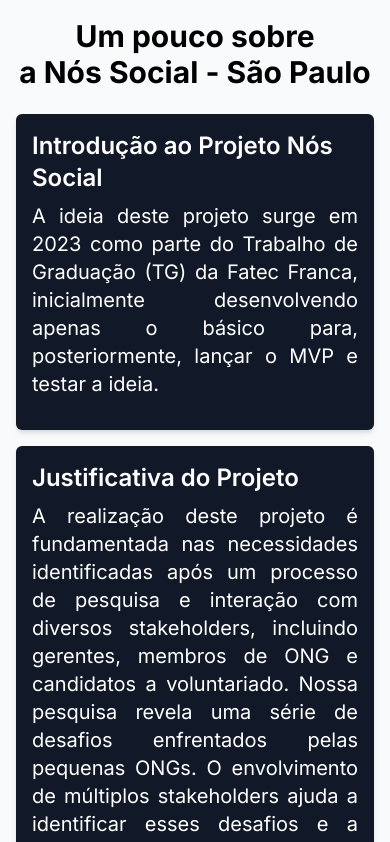
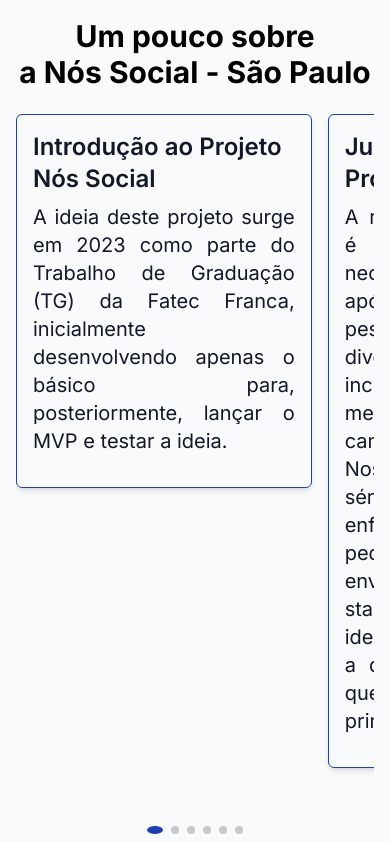
Before and after one commit to mateushilariodias/tg-nos-social-front-end, a Next.js app in the folder client/: page / in a window 390 px wide. Shown: the part 1200-2042 px from the top of the page. Built offline with nearby package versions, Linux system fonts and the light colour scheme.

Commit message:
adjust session cards over and start building their corousel on mobile

```diff
--- a/client/package.json
+++ b/client/package.json
@@ -16,7 +16,8 @@
     "react": "^18",
     "react-dom": "^18",
     "react-icons": "^5.2.1",
-    "react-social-icons": "^6.16.0"
+    "react-social-icons": "^6.16.0",
+    "swiper": "^11.1.4"
   },
   "devDependencies": {
     "@types/node": "^20",
--- a/client/src/app/globals.css
+++ b/client/src/app/globals.css
@@ -1,3 +1,24 @@
 @tailwind base;
 @tailwind components;
 @tailwind utilities;
+
+.swiper-component-wrapper .swiper-slide {
+    @apply h-auto;
+}
+
+.bullets .swiper-pagination-bullet {
+    @apply lg:hidden;
+}
+
+.bullets .swiper-pagination-bullet-active {
+    @apply relative bg-blue-800 w-4 h-2;
+}
+
+.swiper-wrapper .swiper-slide {
+    @apply h-auto;
+}
+
+.CardsAboutSection .swiper-pagination {
+    width: 100%;
+    bottom: 50%;
+}
--- a/client/src/components/homepage/AboutSection.tsx
+++ b/client/src/components/homepage/AboutSection.tsx
@@ -1,14 +1,27 @@
-'use client'
+'use client';
 
+import { DataAboutSection } from "@/data/homepage/AboutSection";
 import AboutSectionRender from "./AboutSectionRender";
 
-function AboutSection() {
-
+export default function AboutSection() {
     return (
         <section className="w-full bg-gray-50 pb-12">
-            <h2 className="font-bold text-center text-3xl pt-12 pb-6">Um pouco sobre <br /> a Nós Social - São Paulo</h2>
-            <AboutSectionRender/>
+            <h2 className="font-bold text-center text-3xl pt-12 pb-6">
+                Um pouco sobre <br /> a Nós Social - São Paulo
+            </h2>
+            <article className="CardsAboutSection block lg:hidden w-full lg:overflow-hidden relative px-4">
+                <AboutSectionRender data={DataAboutSection} />
+            </article>
+            <article className="hidden lg:block">
+                <ul className="grid grid-cols-1 lg:grid-cols-2 gap-4 max-w-4xl mx-auto px-4 lg:px-0 h-auto">
+                    {DataAboutSection.map((item) => (
+                        <li key={item.id} className="border border-solid border-blue-800 text-gray-900 p-4 rounded-md shadow-md">
+                            <h3 className="text-2xl font-semibold pb-2">{item.title}</h3>
+                            <p className="text-xl text-justify pb-4">{item.content}</p>
+                        </li>
+                    ))}
+                </ul>
+            </article>
         </section>
-    )
+    );
 }
-export default AboutSection;
--- a/client/src/components/homepage/AboutSectionRender.tsx
+++ b/client/src/components/homepage/AboutSectionRender.tsx
@@ -1,70 +1,39 @@
-import { AboutSection } from "@/data/homepage/AboutSection"
+import { IDataAboutSection } from "@/data/homepage/AboutSection";
+import { Swiper, SwiperSlide } from 'swiper/react';
+import 'swiper/css';
+import 'swiper/css/pagination';
+import 'swiper/css/navigation';
+import { Pagination } from 'swiper/modules';
+import CardsAboutSection from './CardsAboutSection';
 
-export default function AboutSectionRender(): JSX.Element {
+interface IAboutSectionRenderProps {
+    data: IDataAboutSection[];
+}
+
+export default function AboutSectionRender({ data }: IAboutSectionRenderProps): JSX.Element {
     return (
-        <ul className="grid grid-cols-1 lg:grid-cols-2 gap-4 max-w-4xl mx-auto px-4 lg:px-0">
-            {AboutSection.map((item: any) => {
-                return (
-                    <li key={item.id} className="bg-gray-900 text-white p-4 rounded-md shadow-md">
-                        <h3 className="text-2xl font-semibold pb-2">{item.title}</h3>
-                        <p className="text-xl text-justify pb-4">{item.content}</p>
-                    </li>
-                )
-            })}
-        </ul>
-    )
+        <div className="max-w-4xl mx-auto">
+            <div className="lg:hidden">
+                <Swiper
+                    modules={[Pagination]}
+                    spaceBetween={16}
+                    slidesPerView={1.20}
+                    pagination={{ clickable: true }}
+                    breakpoints={{
+                        640: {
+                            slidesPerView: 2.7,
+                            spaceBetween: 16,
+                        }
+                    }}
+                    className="bullets"
+                >
+                    {data.map((item: IDataAboutSection) => (
+                        <SwiperSlide key={item.id}>
+                            <CardsAboutSection data={item} />
+                        </SwiperSlide>
+                    ))}
+                </Swiper>
+            </div>
+        </div>
+    );
 }
-// import { useState, useEffect } from 'react';
-// import { AboutSection } from "@/data/homepage/AboutSection";
-// import { Swiper, SwiperSlide } from 'swiper/react';
-// import 'swiper/css';
-// import 'swiper/css/pagination';
-// import 'swiper/css/navigation';
-// import { Pagination, Navigation, A11y } from 'swiper/modules';
-
-// export default function AboutSectionRender(): JSX.Element {
-//     const [mounted, setMounted] = useState(false);
-
-//     useEffect(() => {
-//         setMounted(true);
-//     }, []);
-
-//     return (
-//         <div className="max-w-4xl mx-auto">
-//             {mounted && (
-//                 <Swiper
-//                     modules={[Pagination, A11y, Navigation]}
-//                     navigation
-//                     spaceBetween={0}
-//                     slidesPerView={1}
-//                     pagination={{ clickable: true }}
-//                     loop={true}
-//                     breakpoints={{
-//                         1024: {
-//                             spaceBetween: 16,
-//                             slidesPerView: 2,
-//                             navigation: {
-//                                 prevEl: '.teste-button-prev',
-//                                 nextEl: '.teste-button-next',
-//                             },
-//                             pagination: false,
-//                         },
-//                     }}
-//                 >
-//                     {AboutSection.map((item: any) => (
-//                         <SwiperSlide key={item.id}>
-//                             <div className="bg-gray-900 text-white p-4 rounded-md shadow-md">
-//                                 <h3 className="text-2xl font-semibold pb-2">{item.title}</h3>
-//                                 <p className="text-xl text-justify pb-4">{item.content}</p>
-//                             </div>
-//                         </SwiperSlide>
-//                     ))}
-//                 </Swiper>
-//             )}
-//             <div className="flex justify-between mt-4">
-//                 <button className="teste-button-prev">Prev</button>
-//                 <button className="teste-button-next">Next</button>
-//             </div>
-//         </div>
-//     );
-// }
--- /dev/null
+++ b/client/src/components/homepage/CardsAboutSection.tsx
@@ -0,0 +1,18 @@
+'use client';
+
+import { IDataAboutSection } from "@/data/homepage/AboutSection";
+
+interface ICardsAboutSectionProps {
+    data: IDataAboutSection;
+    className?: string;
+}
+
+export default function CardsAboutSection({ className, data }: ICardsAboutSectionProps): JSX.Element {
+    const { title, content } = data;
+    return (
+        <div className={"border border-solid border-blue-800 text-gray-900 p-4 rounded-md shadow-md " + className}>
+            <h3 className="text-2xl font-semibold pb-2">{title}</h3>
+            <p className="text-xl text-justify pb-4">{content}</p>
+        </div>
+    );
+}
--- a/client/src/data/homepage/AboutSection.tsx
+++ b/client/src/data/homepage/AboutSection.tsx
@@ -1,24 +1,31 @@
 export interface IDataAboutSection {
+    id: number;
     title: string;
     content: string;
 }
 
-export const AboutSection:IDataAboutSection[] = [{
+export const DataAboutSection:IDataAboutSection[] = [{
+    id: 1,
     title:'Introdução ao Projeto Nós Social',
     content:'A ideia deste projeto surge em 2023 como parte do Trabalho de Graduação (TG) da Fatec Franca, inicialmente desenvolvendo apenas o básico para, posteriormente, lançar o MVP e testar a ideia.'
 },{
+    id: 2,
     title:'Justificativa do Projeto',
     content:'A realização deste projeto é fundamentada nas necessidades identificadas após um processo de pesquisa e interação com diversos stakeholders, incluindo gerentes, membros de ONG e candidatos a voluntariado. Nossa pesquisa revela uma série de desafios enfrentados pelas pequenas ONGs. O envolvimento de múltiplos stakeholders ajuda a identificar esses desafios e a desenvolver um projeto que visa abordar o principal deles.'
 },{
+    id: 3,
     title:'Desafios das ONG',
     content:'O resultado do nosso processo de pesquisa se alinha com as informações obtidas do Portal do Impacto, uma fonte confiável de conteúdo relacionado a Organizações da Sociedade Civil (OSC) e seus desafios. O principal problema enfrentado pelas ONG é a questão da visibilidade e reconhecimento. Muitas dessas organizações lutam para se destacar em um mercado saturado de projetos sem fins lucrativos, onde a divulgação ocorre principalmente por meio da prática oral dos participantes.'
 },{
+    id: 4,
     title:'Nossa Solução',
     content:'Essa pesquisa confirma a necessidade de desenvolver uma solução tecnológica que permita a comunicação eficaz das atividades dessas organizações. A necessidade de visibilidade é complexa e exige uma abordagem integrada. Portanto, este projeto visa desenvolver uma solução que aborde esses desafios, fornecendo ferramentas e métodos que ajudarão as ONG a superar esses obstáculos.'
 },{
+    id: 5,
     title:'Objetivo do Projeto',
     content:'Este projeto reconhece os desafios enfrentados pelas ONG e se baseia na pesquisa e no envolvimento dos stakeholders para oferecer uma solução front-end de sistema web que contribuirá para a melhoria do terceiro setor e o fortalecimento dessas organizações. Utilizamos todas as ferramentas, bibliotecas e frameworks que o mercado disponibiliza, que sejam coerentes com o objetivo do projeto e atendam as melhores práticas no desenvolvimento de uma plataforma.'
 },{
+    id: 6,
     title:'Nosso Propósito',
     content:'O objetivo geral deste projeto é a criação de um front-end de um sistema disponível em formato web, mobile e desktop, com o propósito de oferecer uma solução que eleve a visibilidade das Organizações Não Governamentais (ONG) e das atividades que realizam.'
 }]
```
Also changed, not shown: 1 other file (tests, documents, lock files or other folders).
